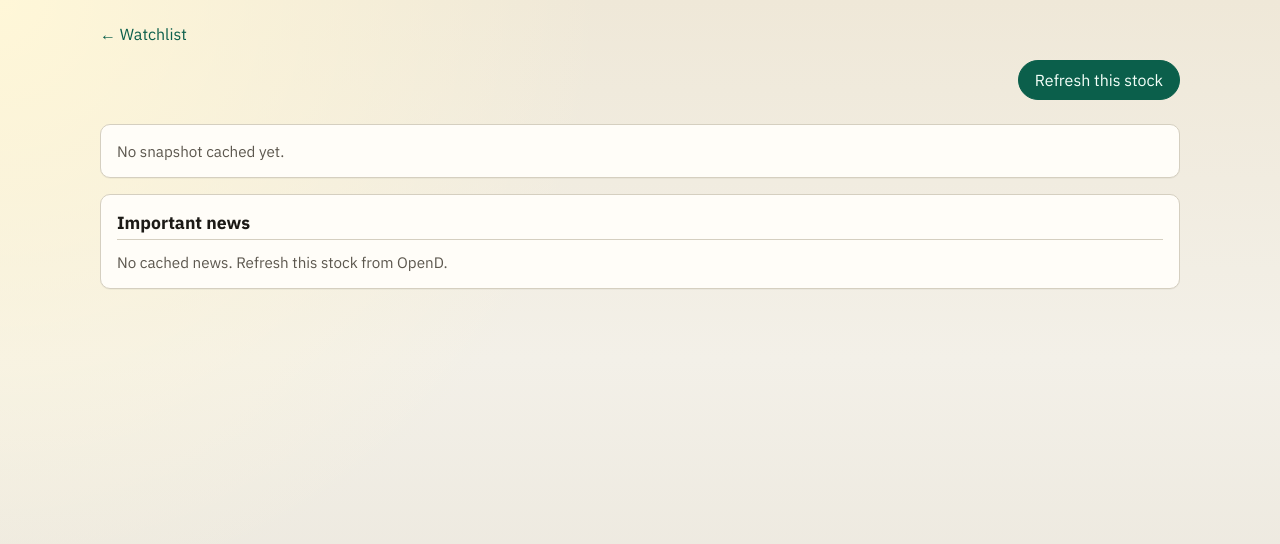
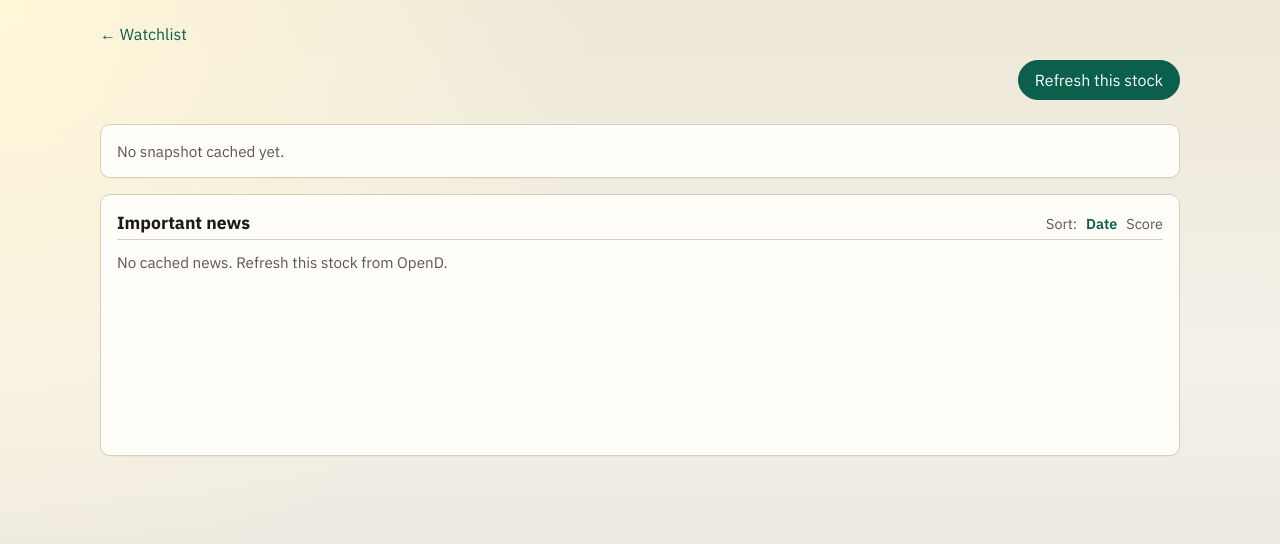
Before and after one commit to kenng/moomoo, a FastAPI app: page /stock/1 in a window 1280 px wide. Shown: the top 544 px of the page. Run offline with FastAPI, Linux system fonts and the light colour scheme.

Commit message:
Refactor news handling and enhance UI for stock details.
- Removed unused import in `cli.py`.
- Added date and score sorting options for news in `stock_detail` endpoint of `main.py`.
- Implemented pagination for news items in the templates, allowing users to navigate through news articles.
- Updated CSS styles for improved layout and presentation of news items.
- Enhanced date formatting in news display using a new `format_publish_time` function in `ranking.py`.

```diff
--- a/src/momo/api/main.py
+++ b/src/momo/api/main.py
@@ -1,5 +1,6 @@
 from __future__ import annotations
 
+from datetime import datetime, timezone
 from pathlib import Path
 
 from fastapi import FastAPI, Form, Request
@@ -8,9 +9,12 @@ from fastapi.staticfiles import StaticFiles
 from fastapi.templating import Jinja2Templates
 
 from momo.config import get_settings
+from momo.domain.ranking import format_publish_time, parse_publish_time
 from momo.opend_client import OpenDError
 from momo.services import news_digest
 from momo.watchlist import load_watchlist, resolve_stock
+
+_EPOCH = datetime.min.replace(tzinfo=timezone.utc)
 
 BASE_DIR = Path(__file__).resolve().parent
 TEMPLATES_DIR = BASE_DIR / "templates"
@@ -19,6 +23,7 @@ STATIC_DIR = BASE_DIR / "static"
 app = FastAPI(title="Momo News", version="0.1.0")
 app.mount("/static", StaticFiles(directory=str(STATIC_DIR)), name="static")
 templates = Jinja2Templates(directory=str(TEMPLATES_DIR))
+templates.env.filters["format_publish_time"] = format_publish_time
 
 
 @app.get("/", response_class=HTMLResponse)
@@ -36,15 +41,26 @@ def home(request: Request):
 
 
 @app.get("/stock/{code}", response_class=HTMLResponse)
-def stock_detail(request: Request, code: str):
+def stock_detail(request: Request, code: str, sort: str = "date"):
     stock = resolve_stock(code)
     digest = news_digest.get_digest_for_code(stock["code"], market=stock["market"])
+    sort = sort if sort in ("date", "score") else "date"
+    news = list(digest.get("news") or [])
+    if sort == "score":
+        news.sort(key=lambda n: n.get("importance_score") or 0, reverse=True)
+    else:
+        news.sort(
+            key=lambda n: parse_publish_time(n.get("publish_time") or "") or _EPOCH,
+            reverse=True,
+        )
+    digest = {**digest, "news": news}
     return templates.TemplateResponse(
         request,
         "stock.html",
         {
             "stock": stock,
             "digest": digest,
+            "sort": sort,
             "error": None,
         },
     )
--- a/src/momo/api/static/style.css
+++ b/src/momo/api/static/style.css
@@ -110,6 +110,35 @@ button.secondary,
   font-size: 1.1rem;
 }
 
+.news-header {
+  display: flex;
+  flex-wrap: wrap;
+  gap: 0.5rem 1rem;
+  justify-content: space-between;
+  align-items: baseline;
+  margin-bottom: 0.35rem;
+}
+
+.news-header h2 {
+  margin: 0;
+}
+
+.sort {
+  color: var(--muted);
+  font-size: 0.9rem;
+}
+
+.sort a {
+  margin-left: 0.35rem;
+  color: var(--muted);
+}
+
+.sort a.active {
+  color: var(--accent);
+  font-weight: 600;
+  text-decoration: none;
+}
+
 .meta {
   color: var(--muted);
   font-size: 0.9rem;
@@ -137,9 +166,62 @@ button.secondary,
   gap: 0.75rem;
 }
 
+.card .news-list {
+  min-height: 12.5rem;
+  align-content: start;
+}
+
 .news-list li {
   border-top: 1px solid var(--line);
   padding-top: 0.75rem;
+}
+
+.card .news-item .meta {
+  margin-bottom: 0;
+}
+
+.card .news-item > a,
+.card .news-item > span.score + :not(.meta) {
+  display: -webkit-box;
+  -webkit-box-orient: vertical;
+  -webkit-line-clamp: 2;
+  overflow: hidden;
+}
+
+.news-pager {
+  display: flex;
+  justify-content: flex-end;
+  align-items: center;
+  gap: 0.2rem;
+  margin-top: 0.5rem;
+  min-height: 1.35rem;
+}
+
+.news-pager .pager-btn {
+  appearance: none;
+  width: 1.35rem;
+  height: 1.35rem;
+  padding: 0;
+  border: 1px solid var(--line);
+  border-radius: 4px;
+  background: transparent;
+  color: var(--muted);
+  font: 500 0.7rem/1 var(--mono);
+  display: inline-flex;
+  align-items: center;
+  justify-content: center;
+  cursor: pointer;
+}
+
+.news-pager .pager-btn:hover:not(:disabled) {
+  color: var(--accent);
+  border-color: var(--accent);
+  background: rgba(11, 95, 75, 0.06);
+}
+
+.news-pager .pager-btn:disabled {
+  opacity: 0.3;
+  cursor: default;
 }
 
 .score {
--- a/src/momo/api/templates/stock.html
+++ b/src/momo/api/templates/stock.html
@@ -32,14 +32,22 @@
 </article>
 
 <article class="card">
-  <h2>Important news</h2>
+  <div class="news-header">
+    <h2>Important news</h2>
+    <div class="sort">
+      Sort:
+      <a class="{% if sort == 'date' %}active{% endif %}" href="/stock/{{ stock.symbol }}?sort=date">Date</a>
+      <a class="{% if sort == 'score' %}active{% endif %}" href="/stock/{{ stock.symbol }}?sort=score">Score</a>
+    </div>
+  </div>
   <ul class="news-list">
     {% for n in digest.news %}
     <li>
       <span class="score">{{ n.importance_score }}</span>
       {% if n.url %}<a href="{{ n.url }}" target="_blank" rel="noopener">{{ n.title }}</a>{% else %}{{ n.title }}{%
       endif %}
-      <div class="meta">{{ n.news_sub_type }} · {{ n.publish_time }} · {{ n.source }} · views {{ n.view_count }}</div>
+      <div class="meta">{{ n.news_sub_type }} · {{ n.publish_time|format_publish_time }} · {{ n.source }} · views {{
+        n.view_count }}</div>
     </li>
     {% else %}
     <li class="empty">No cached news. Refresh this stock from OpenD.</li>
--- a/src/momo/cli.py
+++ b/src/momo/cli.py
@@ -4,7 +4,7 @@ import argparse
 import json
 import sys
 
-from momo.config import bare_code, get_settings, to_symbol
+from momo.config import get_settings, to_symbol
 from momo.opend_client import OpenDError, smoke_test_snapshot
 from momo.services import news_digest
 from momo.watchlist import load_watchlist, resolve_stock
```
Also changed, not shown: src/momo/api/templates/index.html (+41 -6 lines), src/momo/domain/ranking.py (+26 -10 lines).
